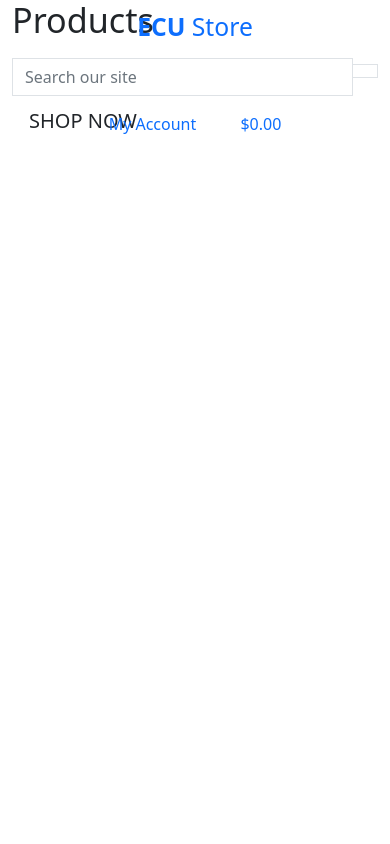
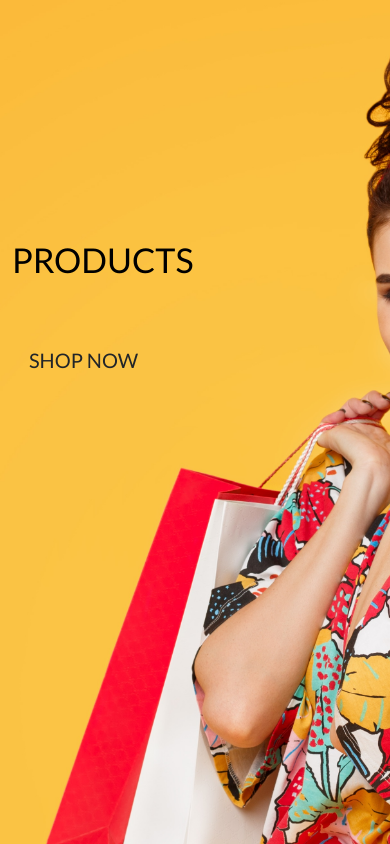
Before and after one commit to M-E-C-20/online_store, a Django app: page / in a window 390 px wide. Run offline with Django 3.2, Linux system fonts and the light colour scheme; some libraries are stand-ins or nearby versions.

Commit message:
Completed homepage header and css

```diff
--- a/online_store/settings.py
+++ b/online_store/settings.py
@@ -147,6 +147,10 @@
 # https://docs.djangoproject.com/en/3.2/howto/static-files/
 
 STATIC_URL = '/static/'
+STATICFILES_DIRS = (os.path.join(BASE_DIR, 'static'),)
+
+MEDIA_URL = '/media/'
+MEDIA_ROOT = os.path.join(BASE_DIR, 'media')
 
 # Default primary key field type
 # https://docs.djangoproject.com/en/3.2/ref/settings/#default-auto-field
--- a/online_store/urls.py
+++ b/online_store/urls.py
@@ -15,10 +15,11 @@
 """
 from django.contrib import admin
 from django.urls import path, include
+from django.conf import settings
+from django.conf.urls.static import static
 
 urlpatterns = [
     path('admin/', admin.site.urls),
     path('accounts/', include('allauth.urls')),
     path('', include('home.urls')),
-
-]
+] + static(settings.MEDIA_URL, documetn_root=settings.MEDIA_ROOT)
--- /dev/null
+++ b/static/css/base.css
@@ -0,0 +1,81 @@
+html {
+    height: 100%;
+}
+
+body {
+    background: url('/media/homepage_background_cropped.jpg') no-repeat center center fixed;
+    background-size: cover;
+    height: calc(100vh - 164px);
+    color: #555;
+    font-family: 'Lato';
+}
+
+/* from Bulma */
+.icon {
+    align-items: center;
+    display: inline-flex;
+    justify-content: center;
+    height: 1.5rem;
+    width: 1.5rem;
+}
+
+.logo-font {
+    text-transform: uppercase;
+}
+
+.main-logo-link {
+    width: fit-content;
+}
+
+.shop-now-button {
+    background: black;
+    color: white;
+    min-width: 260px;
+}
+
+.btn-black {
+    background: black;
+    color: white;
+}
+
+.shop-now-button:hover,
+.shop-now-button:active,
+.shop-now-button:focus,
+.btn-black:hover,
+.btn-black:active,
+.btn-black:focus {
+    background: #222;
+    color: white;
+}
+
+.text-black {
+    color: #000 !important;
+}
+
+.border-black {
+    border: 1px solid black !important;
+}
+
+/* -------------------------------- Media Queries */
+
+/* Slightly larger container on xl screens */
+@media (min-width: 1200px) {
+  .container {
+    max-width: 80%;
+  }
+}
+
+/* fixed top navbar only on medium and up */
+@media (min-width: 992px) {
+    .fixed-top-desktop-only {
+        position: fixed;
+        top: 0;
+        right: 0;
+        left: 0;
+        z-index: 1030;
+    }
+
+    .header-container {
+        padding-top: 164px;
+    }
+}
--- a/templates/base.html
+++ b/templates/base.html
@@ -14,16 +14,19 @@
 
     {% block corecss %}
         <link href="https://cdn.jsdelivr.net/npm/bootstrap@5.0.2/dist/css/bootstrap.min.css" rel="stylesheet"
-            integrity="sha384-EVSTQN3/azprG1Anm3QDgpJLIm9Nao0Yz1ztcQTwFspd3yD65VohhpuuCOmLASjC" crossorigin="anonymous">
+          integrity="sha384-EVSTQN3/azprG1Anm3QDgpJLIm9Nao0Yz1ztcQTwFspd3yD65VohhpuuCOmLASjC" crossorigin="anonymous">
+        <link href="https://fonts.googleapis.com/css2?family=Lato&display=swap" rel="stylesheet">
+        <link rel="stylesheet" href="{% static 'css/base.css' %}">
     {% endblock %}
 
     {% block extra_css %}
     {% endblock %}
 
     {% block corejs %}
-        <script src="https://cdn.jsdelivr.net/npm/bootstrap@5.0.2/dist/js/bootstrap.bundle.min.js"
-            integrity="sha384-MrcW6ZMFYlzcLA8Nl+NtUVF0sA7MsXsP1UyJoMp4YLEuNSfAP+JcXn/tWtIaxVXM" crossorigin="anonymous">
-        </script>
+      <script src="https://kit.fontawesome.com/23447dc7ac.js" crossorigin="anonymous"></script>
+      <script src="https://cdn.jsdelivr.net/npm/bootstrap@5.0.2/dist/js/bootstrap.bundle.min.js"
+        integrity="sha384-MrcW6ZMFYlzcLA8Nl+NtUVF0sA7MsXsP1UyJoMp4YLEuNSfAP+JcXn/tWtIaxVXM" crossorigin="anonymous">
+      </script>
     {% endblock %}
 
     {% block extra_js %}
@@ -34,7 +37,7 @@
   <body>
 
     <header class="container-fluid fixed-top">
-      <div class="row">
+      <div class="row bg-white pt-lg-2 d-none d-lg-flex" id="topnav">
         <div class="col-12 col-lg-4 my-auto py-1 py-lg-0 text-center text-lg-left">
           <a href="{% url 'home' %}" class="nav-link main-logo-link">
             <h2 class="logo-font text-black my-0">
```
Also changed, not shown: media/homepage_background_cropped.jpg (added).
